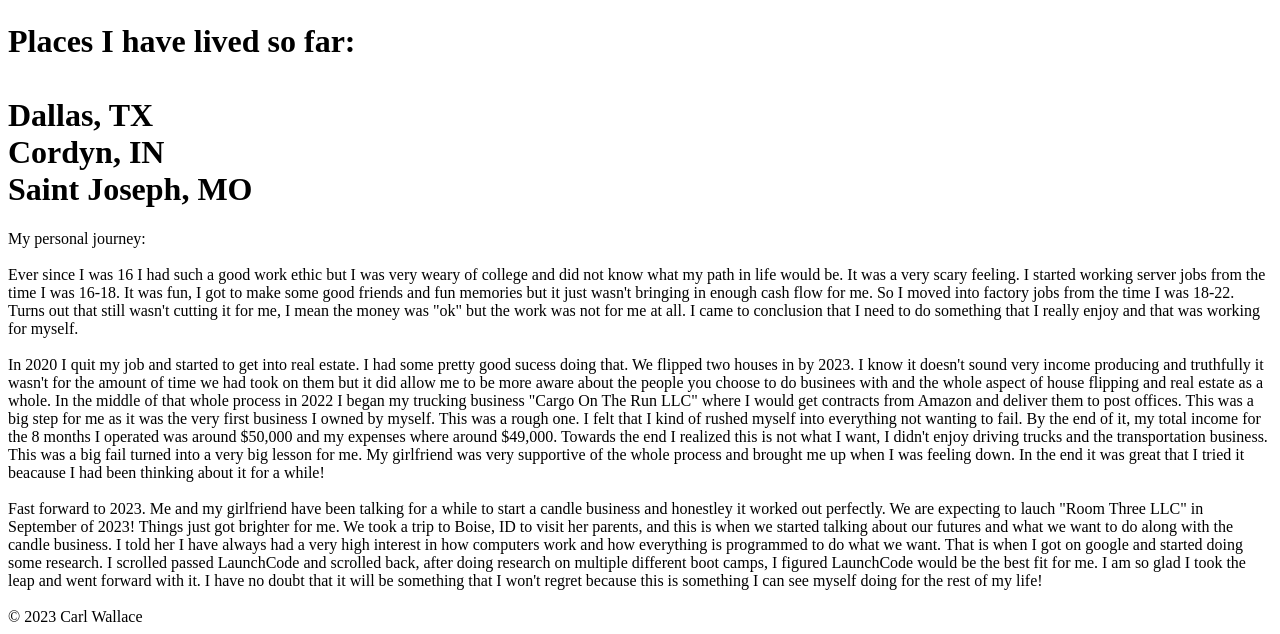
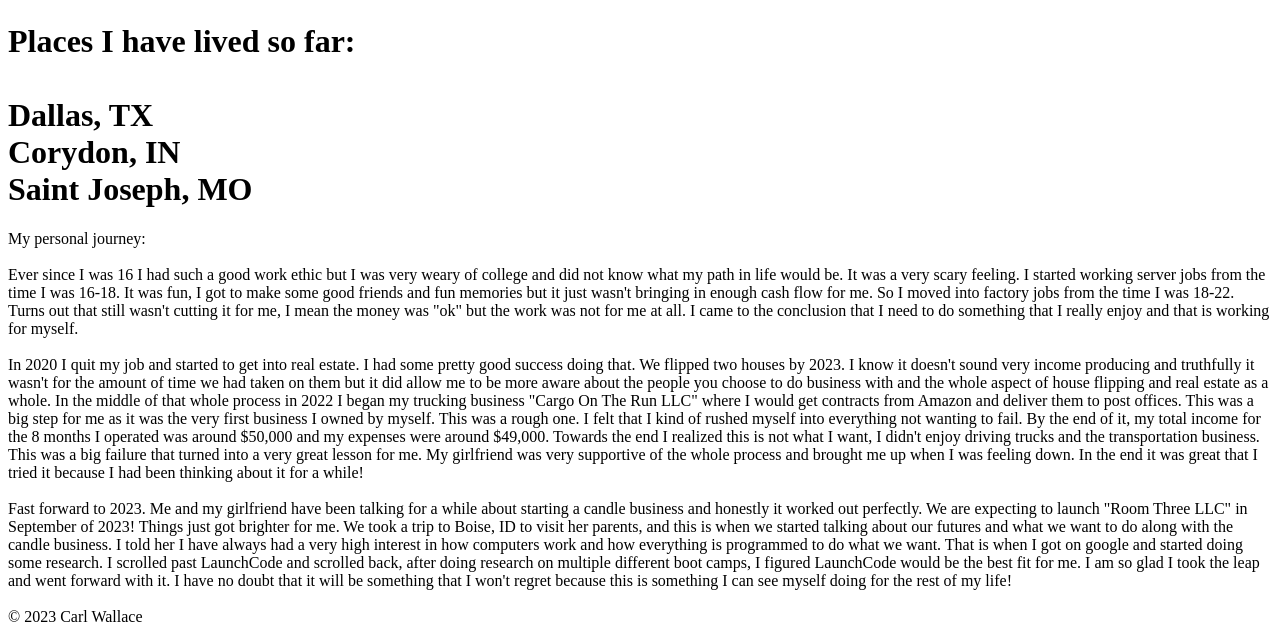
Before and after one commit to LaunchCodeAllhubs/js-assignment-4-html-me-something-carlwall123, a website: page index.html in a window 1280 px wide. Shown: the part 580-1214 px from the top of the page. Drawn offline with Linux system fonts and the light colour scheme.

Commit message:
Added some edits to html

```diff
--- a/index.html
+++ b/index.html
@@ -1,10 +1,12 @@
 <!DOCTYPE html>
 <html>
    <head>
-      <header> <h1> Carl Wallace <br> <img src="https://mail.google.com/mail/u/0?ui=2&ik=0179ccddbd&attid=0.1.1&permmsgid=msg-f:1771530537445659037&th=1895bda34934919d&view=fimg&fur=ip&sz=s0-l75-ft&attbid=ANGjdJ_R7aF21leaY5dloyRtLj18TliplIhAcJI3CqypYYYv555msOL8h9rR1V62hYsooZHe9FkDNl3lv8gl_1Be5sS7jACVzNO0-AneuE3Fow3IwOCBAleyOinNLvs&disp=emb" alt="Me and my girlfriend courtney"width = 420px height=500px> <br>
+      <link rel="stlyesheet"
+       href="styles.css">
+      <header> <h1 id = "mainHeading"> Carl Wallace <br> <img src="https://mail.google.com/mail/u/0?ui=2&ik=0179ccddbd&attid=0.1.1&permmsgid=msg-f:1771530537445659037&th=1895bda34934919d&view=fimg&fur=ip&sz=s0-l75-ft&attbid=ANGjdJ_R7aF21leaY5dloyRtLj18TliplIhAcJI3CqypYYYv555msOL8h9rR1V62hYsooZHe9FkDNl3lv8gl_1Be5sS7jACVzNO0-AneuE3Fow3IwOCBAleyOinNLvs&disp=emb" alt="Me and my girlfriend courtney"width = 420px height=500px> <br>
       <br> Places I have lived so far:<br>
       <br> Dallas, TX <br>
-      Cordyn, IN <br>
+      Corydon, IN <br>
       Saint Joseph, MO</h1>
       </header>
 
@@ -16,25 +18,25 @@
       in life would be. It was a very scary feeling. I started working server jobs from the time I was 16-18. It was fun, I
       got to make some good friends and fun memories but it just wasn't bringing in enough cash flow for me. So I moved into factory jobs
       from the time I was 18-22. Turns out that still wasn't cutting it for me, I mean the money was "ok" but the work was not for me
-      at all. I came to conclusion that I need to do something that I really enjoy and that was working for myself. <br>
+      at all. I came to the conclusion that I need to do something that I really enjoy and that is working for myself. <br>
       </p2> </article>
 
-      <article class = "paragraph2"> <p3> <br>In 2020 I quit my job and started to get into real estate. I had some pretty good sucess doing that. We flipped two houses in
-      by 2023. I know it doesn't sound very income producing and truthfully it wasn't for the amount of time we had took on them but it did
-      allow me to be more aware about the people you choose to do businees with and the whole aspect of house flipping and real estate as a whole. In the middle of that
+      <article class = "paragraph2"> <p3> <br>In 2020 I quit my job and started to get into real estate. I had some pretty good success doing that. We flipped two houses
+      by 2023. I know it doesn't sound very income producing and truthfully it wasn't for the amount of time we had taken on them but it did
+      allow me to be more aware about the people you choose to do business with and the whole aspect of house flipping and real estate as a whole. In the middle of that
       whole process in 2022 I began my trucking business "Cargo On The Run LLC" where I would get contracts from Amazon and deliver them to post
       offices. This was a big step for me as it was the very first business I owned by myself. This was a rough one. I felt that I kind of rushed
-      myself into everything not wanting to fail. By the end of it, my total income for the 8 months I operated was around $50,000 and my expenses where around $49,000.
-      Towards the end I realized this is not what I want, I didn't enjoy driving trucks and the transportation business. This was a big fail turned into
-      a very big lesson for me. My girlfriend was very supportive of the whole process and brought me up when I was feeling down. In the end
-      it was great that I tried it beacause I had been thinking about it for a while! <br>
+      myself into everything not wanting to fail. By the end of it, my total income for the 8 months I operated was around $50,000 and my expenses were around $49,000.
+      Towards the end I realized this is not what I want, I didn't enjoy driving trucks and the transportation business. This was a big failure that turned into
+      a very great lesson for me. My girlfriend was very supportive of the whole process and brought me up when I was feeling down. In the end
+      it was great that I tried it because I had been thinking about it for a while! <br>
       </p3> </article>
 
-      <article class = "paragraph3"> <p4> <br>Fast forward to 2023. Me and my girlfriend have been talking for a while to start a candle business and honestley it worked out perfectly.
-      We are expecting to lauch "Room Three LLC" in September of 2023! Things just got brighter for me. We took a trip to Boise, ID to visit her
+      <article id = "testP" class = "funParagrapgh"> <p4> <br>Fast forward to 2023. Me and my girlfriend have been talking for a while about starting a candle business and honestly it worked out perfectly.
+      We are expecting to launch "Room Three LLC" in September of 2023! Things just got brighter for me. We took a trip to Boise, ID to visit her
       parents, and this is when we started talking about our futures and what we want to do along with the candle business. I  told her I have
       always had a very high interest in how computers work and how everything is programmed to do what we want. That is when I got on google and
-      started doing some research. I scrolled passed LaunchCode and scrolled back, after doing research on multiple different boot camps, I figured LaunchCode
+      started doing some research. I scrolled past LaunchCode and scrolled back, after doing research on multiple different boot camps, I figured LaunchCode
       would be the best fit for me. I am so glad I took the leap and went forward with it. I have no doubt that it will be something that I won't regret because
       this is something I can see myself doing for the rest of my life! <br> <footer> <br>© 2023 Carl Wallace </footer> </article>
       </p4>
```
